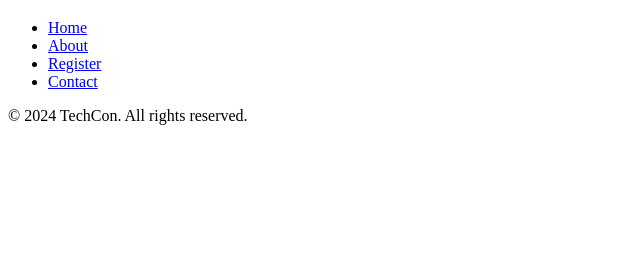
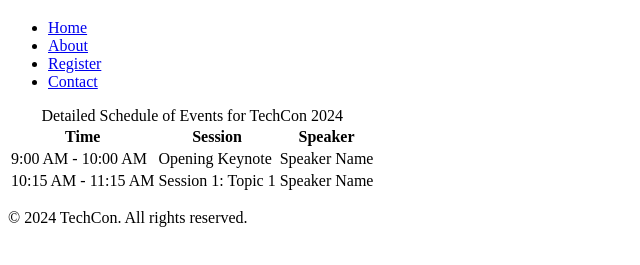
Before and after one commit to Millicent98/TechCon_HTML, a plain HTML site: page techcon_website/schedule.html in a window 1280 px wide. Shown: the part 61-326 px from the top of the page, without its empty margins (0-640 px from the left). Drawn offline with Linux system fonts and the light colour scheme.

Commit message:
added main

```diff
--- a/techcon_website/schedule.html
+++ b/techcon_website/schedule.html
@@ -17,7 +17,32 @@
         </ul>
       </nav>
     </header>
-
+    <main>
+      <table>
+        <caption>
+          Detailed Schedule of Events for TechCon 2024
+        </caption>
+        <thead>
+          <tr>
+            <th scope="col">Time</th>
+            <th scope="col">Session</th>
+            <th scope="col">Speaker</th>
+          </tr>
+        </thead>
+        <tbody>
+          <tr>
+            <td>9:00 AM - 10:00 AM</td>
+            <td>Opening Keynote</td>
+            <td>Speaker Name</td>
+          </tr>
+          <tr>
+            <td>10:15 AM - 11:15 AM</td>
+            <td>Session 1: Topic 1</td>
+            <td>Speaker Name</td>
+          </tr>
+        </tbody>
+      </table>
+    </main>
     <footer>
       <p>&copy; 2024 TechCon. All rights reserved.</p>
     </footer>
```
